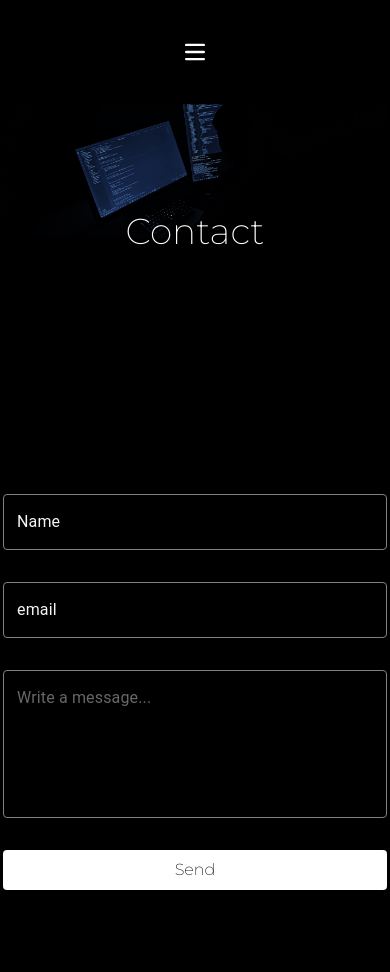
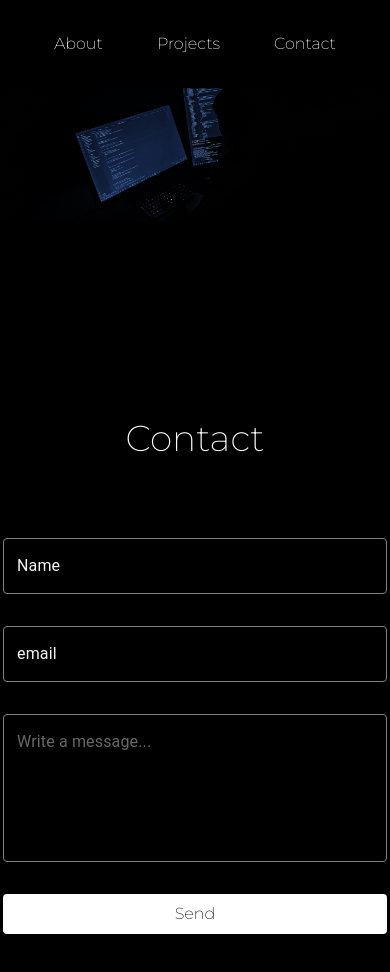
Before and after one commit to LerkkaP/Personal-portfolio, a React (Vite) app: page /contact in a window 390 px wide. Shown: the top 972 px of the page. Built offline with nearby package versions, Linux system fonts and the light colour scheme; the HTML template or start-up script is replaced by a standard one.

Commit message:
update navbar

```diff
--- a/src/components/Content.tsx
+++ b/src/components/Content.tsx
@@ -1,6 +1,6 @@
 import { Routes, Route } from "react-router-dom";
 import Contact from "../pages/Contact";
-import Home from "../pages/Home";
+import About from "../pages/About";
 import Projects from "../pages/Projects";
 
 const Content = () => {
@@ -8,7 +8,7 @@ const Content = () => {
     <main className="flex-grow p-8">
       <div className="container mx-auto text-center">
         <Routes>
-          <Route path="/" element={<Home />} />
+          <Route path="/" element={<About />} />
           <Route path="/projects" element={<Projects />} />
           <Route path="/contact" element={<Contact />} />
         </Routes>
--- a/src/components/Header.tsx
+++ b/src/components/Header.tsx
@@ -4,7 +4,7 @@ const Header = () => {
   return (
     <header className="relative top-0 w-full">
       <NavBar />
-      <img src="src/assets/portfolio_banner.png" alt="Header image" />
+      <img src="src/assets/portfolio_banner.png" alt="Header image"/>
     </header>
   );
 };
--- a/src/components/Navbar.tsx
+++ b/src/components/Navbar.tsx
@@ -4,32 +4,7 @@ import { motion } from "framer-motion";
 const NavBar = () => {
   return (
     <nav className="relative py-8">
-      <div className="max-w-screen-xl flex items-center justify-center mx-auto">
-        <button
-          data-collapse-toggle="navbar-default"
-          type="button"
-          className="inline-flex items-center p-2 w-10 h-10 justify-center text-sm text-white rounded-lg md:hidden"
-          aria-controls="navbar-default"
-          aria-expanded="false"
-        >
-          <span className="sr-only">Open main menu</span>
-          <svg
-            className="w-5 h-5"
-            aria-hidden="true"
-            xmlns="http://www.w3.org/2000/svg"
-            fill="none"
-            viewBox="0 0 17 14"
-          >
-            <path
-              stroke="currentColor"
-              strokeLinecap="round"
-              strokeLinejoin="round"
-              strokeWidth="2"
-              d="M1 1h15M1 7h15M1 13h15"
-            />
-          </svg>
-        </button>
-
+      <div className="">
         <motion.div
           initial="hidden"
           animate="visible"
@@ -48,7 +23,7 @@ const NavBar = () => {
             },
           }}
         >
-          <div className="hidden w-full md:flex md:w-auto" id="navbar-default">
+          <div className="flex justify-evenly" id="navbar-default">
             {["/", "/projects", "/contact"].map((path) => (
               <motion.div
                 key={path}
@@ -60,16 +35,16 @@ const NavBar = () => {
                 <NavLink
                   to={path}
                   className={
-                    " px-3 text-white rounded hover:bg-gray-100 md:hover:bg-transparent md:border-0 md:p-4 group  transition duration-300 relative group"
+                    "mx-25 text-white relative w-fit block after:block after:content-[''] after:absolute after:h-[1px] after:bg-blue-400 after:w-full after:scale-x-0 after:hover:scale-x-100 after:transition after:duration-200 after:origin-center"
                   }
                 >
                   {path === "/"
-                    ? "Home"
+                    ? "About"
                     : path.slice(1).charAt(0).toUpperCase() + path.slice(2)}
-                  <span className="absolute bottom-1 left-0 w-0 h-px bg-blue-700 transition-all group-hover:w-full"></span>
                 </NavLink>
               </motion.div>
             ))}
+
           </div>
         </motion.div>
       </div>
--- a/src/components/form/Form.tsx
+++ b/src/components/form/Form.tsx
@@ -3,6 +3,7 @@ import Input from "./Input";
 const Form = () => {
   return (
     <div>
+      <h2 className="text-4xl mb-20">Contact</h2>
       <form className="flex flex-col w-96">
         <Input label="Name" sx={{ paddingBottom: 4 }} />
         <Input label="email" />
--- a/src/pages/Home.tsx
+++ b/src/pages/About.tsx
@@ -1,7 +1,7 @@
 const Home = () => {
   return (
     <div className="h-screen flex items-center justify-center text-white">
-      <div className="absolute top-1/4 text-4xl">Home</div>
+      <div className="text-4xl">Home</div>
     </div>
   );
 };
--- a/src/pages/Contact.tsx
+++ b/src/pages/Contact.tsx
@@ -32,8 +32,7 @@ import Form from "../components/form/Form";
 
 const Contact = () => {
   return (
-    <div className=" h-screen flex items-center justify-center text-white">
-      <div className="absolute top-1/4 text-4xl">Contact</div>
+    <div className="h-screen flex items-center justify-center text-white">
       <Form />
     </div>
   );
--- a/src/pages/Projects.tsx
+++ b/src/pages/Projects.tsx
@@ -31,7 +31,7 @@ export default Projects;*/
 const Projects = () => {
   return (
     <div className="h-screen flex items-center justify-center text-white">
-      <div className="absolute top-1/4 text-4xl">Projects</div>
+      <div className="text-4xl">Projects</div>
     </div>
   );
 };
```
